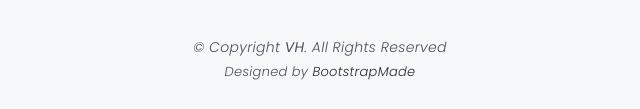
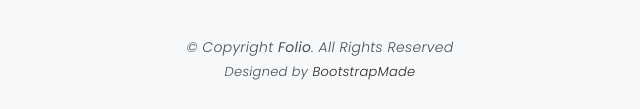
Before and after one commit to vikashavaldar/vikashavaldar.github.io, a plain HTML site: page index.html in a window 1280 px wide. Shown: the part 4296-4405 px from the top of the page, 320-960 px from the left. Drawn offline with Linux system fonts and the light colour scheme.

Commit message:
copyright

```diff
--- a/index.html
+++ b/index.html
@@ -384,7 +384,7 @@
         <a href="http://www.linkedin.com/in/vikashavaldar" class="linkedin"><i class="bx bxl-linkedin"></i></a>
       </div>
       <div class="copyright">
-        &copy; Copyright <strong><span>VH</span></strong>. All Rights Reserved
+        &copy; Copyright <strong><span>Folio</span></strong>. All Rights Reserved
       </div>
       <div class="credits">
         <!-- All the links in the footer should remain intact. -->
```
